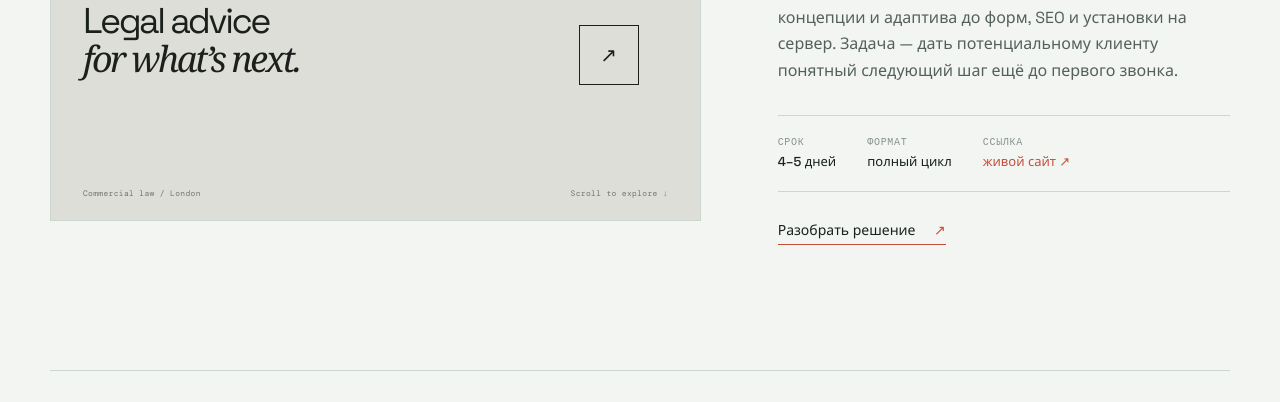
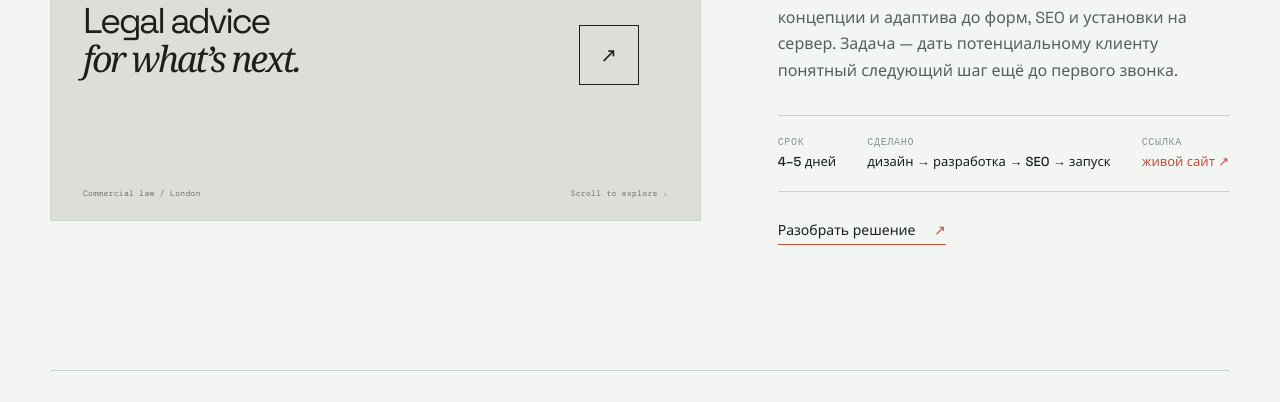
Before and after one commit to emoread23/methodsort-portfolio, a plain HTML site: page index.html in a window 1280 px wide. Shown: the part 1980-2382 px from the top of the page. Drawn offline with nearby package versions, Linux system fonts and the light colour scheme.

Commit message:
Clarify Palladium Legal case scope

```diff
--- a/index.html
+++ b/index.html
@@ -98,7 +98,7 @@
               <div class="case-kicker"><span class="case-index">01</span><span class="case-type type-client">реальный клиент</span></div>
               <h3>Palladium Legal: сайт, который объясняет сложное простым языком</h3>
               <p>Сайт юридической компании с нуля: от визуальной концепции и адаптива до форм, SEO и установки на сервер. Задача — дать потенциальному клиенту понятный следующий шаг ещё до первого звонка.</p>
-              <div class="case-details"><div><span>срок</span><strong>4–5 дней</strong></div><div><span>формат</span><strong>полный цикл</strong></div><div><span>ссылка</span><strong><a href="https://palladiumlegal.co.uk/" target="_blank" rel="noreferrer">живой сайт ↗</a></strong></div></div>
+              <div class="case-details"><div><span>срок</span><strong>4–5 дней</strong></div><div><span>сделано</span><strong>дизайн → разработка → SEO → запуск</strong></div><div><span>ссылка</span><strong><a href="https://palladiumlegal.co.uk/" target="_blank" rel="noreferrer">живой сайт ↗</a></strong></div></div>
               <button class="case-link" type="button" data-case="palladium">Разобрать решение <span aria-hidden="true">↗</span></button>
             </div>
           </article>
```
